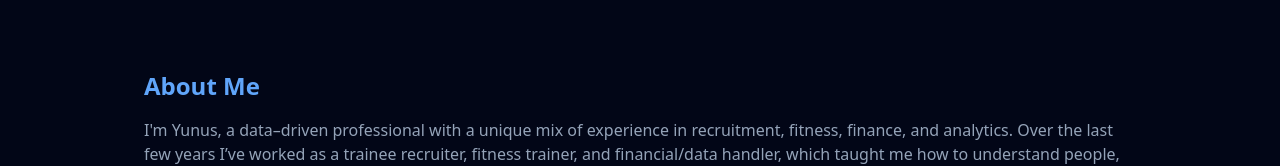
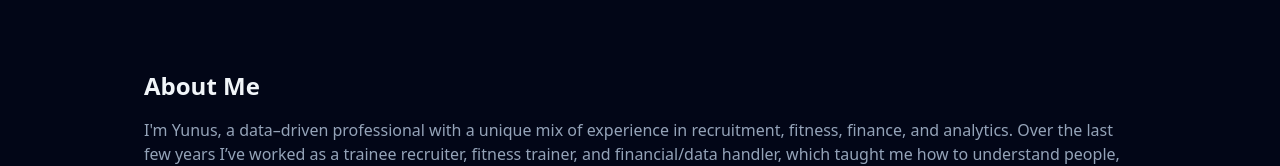
Before and after one commit to YUNUSSR/Portfolio-MD, a React (Vite) app: page / in a window 1280 px wide. Shown: the part 587-753 px from the top of the page. Built offline with nearby package versions, Linux system fonts and the light colour scheme.

Commit message:
Update some details

```diff
--- a/src/components/sections/About.jsx
+++ b/src/components/sections/About.jsx
@@ -1,7 +1,7 @@
 function About() {
   return (
     <section id="about" className="py-16 space-y-4" data-aos="fade-up">
-      <h3 className="text-2xl font-semibold text-blue-400">About Me</h3>
+      <h3 className="text-2xl font-semibold">About Me</h3>
 
       <p className="text-slate-400 max-w-5xl">
         I'm Yunus, a data–driven professional with a unique mix of experience in
```
